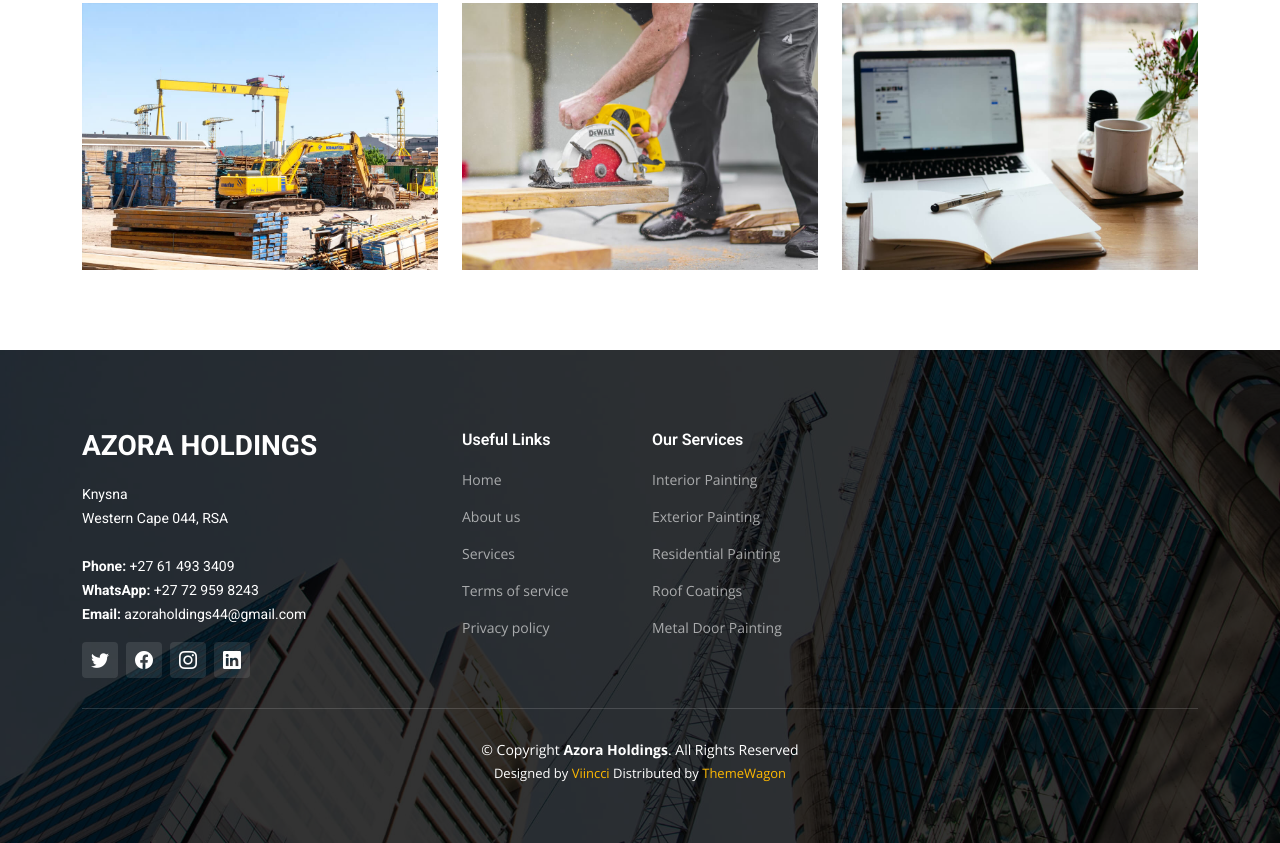
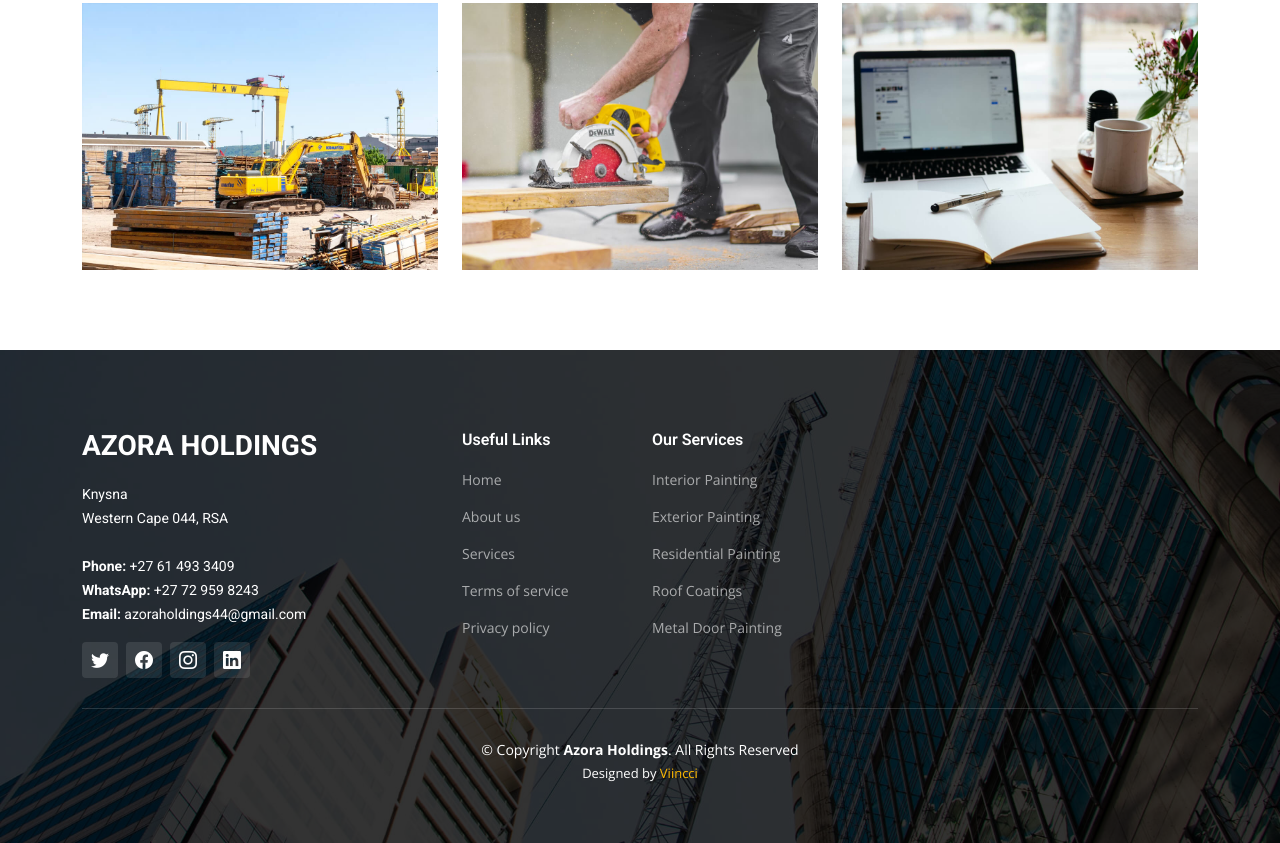
Before and after one commit to viincci/Azora, a plain HTML site: page index.html in a window 1280 px wide. Shown: the part 5235-6078 px from the top of the page. Drawn offline with nearby package versions, Linux system fonts and the light colour scheme.

Commit message:
Update index.html 2

```diff
--- a/index.html
+++ b/index.html
@@ -766,8 +766,7 @@
           <!-- You can delete the links only if you purchased the pro version. -->
           <!-- Licensing information: https://bootstrapmade.com/license/ -->
           <!-- Purchase the pro version with working PHP/AJAX contact form: https://bootstrapmade.com/Azora Holdings-bootstrap-construction-website-template/ -->
-          Designed by <a href="https://bootstrapmade.com/">Viincci</a> Distributed by <a
-            href="https://themewagon.com">ThemeWagon</a>
+          Designed by <a href="https://bootstrapmade.com/">Viincci</a>
         </div>
       </div>
     </div>
```
